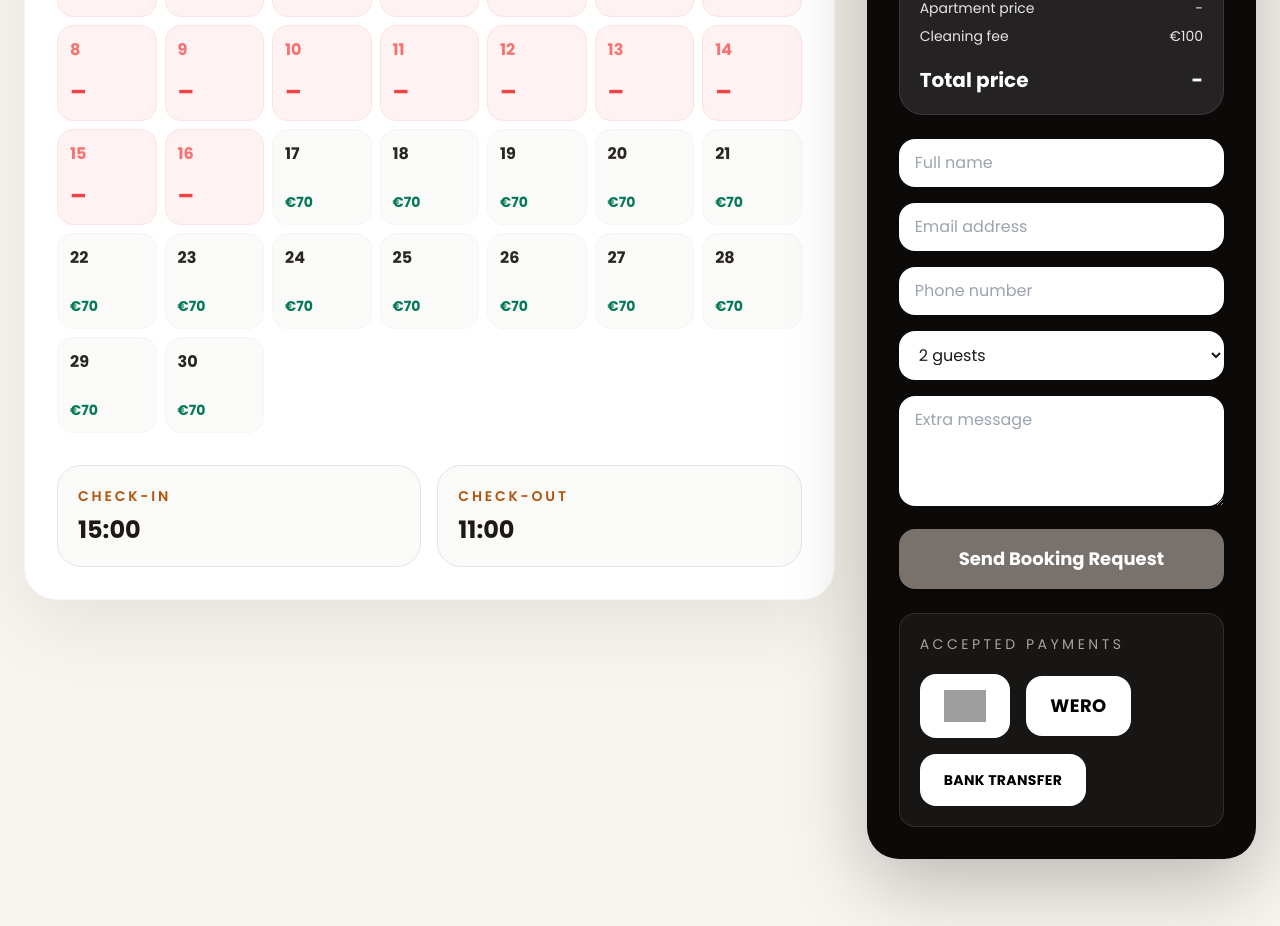
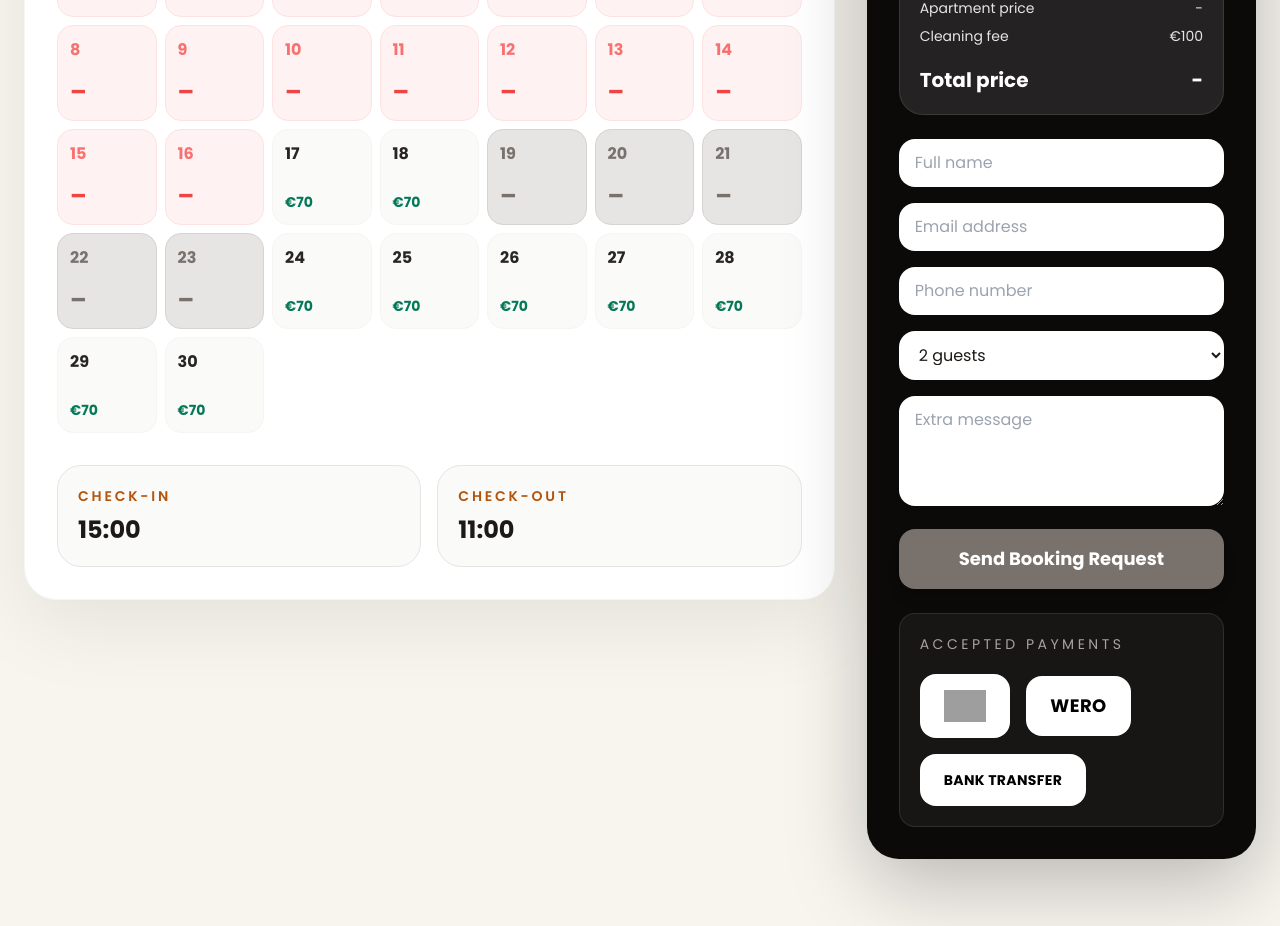
Before and after one commit to livegamer111-lang/casa-hermanos, a React (Vite) app: page / in a window 1280 px wide. Shown: the part 5940-6866 px from the top of the page. Built offline with nearby package versions, Linux system fonts and the light colour scheme; grey boxes are pictures that could not be loaded.

Commit message:
Update App.jsx

```diff
--- a/src/App.jsx
+++ b/src/App.jsx
@@ -684,6 +684,7 @@ export default function App() {
     "2026-10-21", "2026-10-22", "2026-10-23", "2026-10-24", "2026-10-25",
     "2026-10-26", "2026-10-27", "2026-10-28", "2026-10-29", "2026-10-30",
     "2026-10-31",
+    "2026-06-19", "2026-06-20", "2026-06-21", "2026-06-22", "2026-06-23",
     "2026-07-02", "2026-07-03", "2026-07-04", "2026-07-05", "2026-07-06", "2026-07-07",
   "2026-08-04", "2026-08-05", "2026-08-06", "2026-08-07", "2026-08-08", "2026-08-09", "2026-08-10", "2026-08-11",
   ];
```
